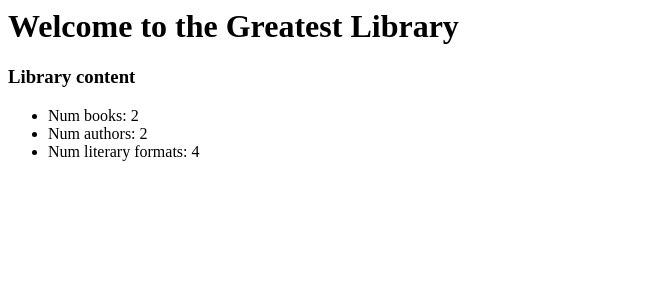
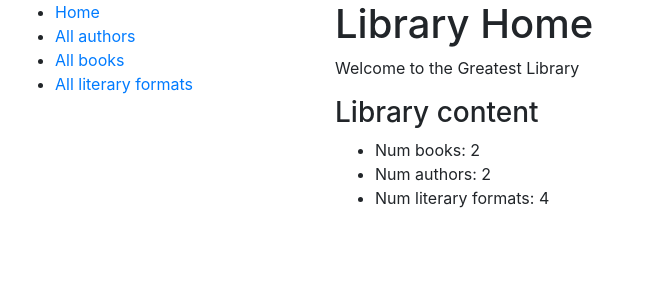
Before and after one commit to GavrilenkoVladimir/Django-lessons, a Django app: page /catalog/ in a window 1280 px wide. Shown: the top 300 px of the page, without its empty margins (0-646 px from the left). Run offline with Django 5.2, Linux system fonts and the light colour scheme; data comes from the database, SQL or seed files in the repository.

Commit message:
Connected Bootstrab and upgraded index template

```diff
--- a/templates/catalog/index.html
+++ b/templates/catalog/index.html
@@ -1,9 +1,44 @@
-<html>
-<h1>Welcome to the Greatest Library</h1>
+<!DOCTYPE "html">
+<html lang="en">
+<head>
+    <title>Library</title>
+    <meta charset="utf-8">
+    <meta name="viewport" content="width=device-width, initial-scale=1">
+    <link rel="stylesheet" href="https://cdn.jsdelivr.net/npm/bootstrap@4.6.2/dist/css/bootstrap.min.css" integrity="sha384-xOolHFLEh07PJGoPkLv1IbcEPTNtaed2xpHsD9ESMhqIYd0nLMwNLD69Npy4HI+N" crossorigin="anonymous">
+</head>
+<body>
+<div class="container-fluid">
+    <div class="row">
+        <div class="col-sm-3">
+            <ul>
+                <li>
+                    <a href="{% url 'catalog:index' %}">Home</a>
+                </li>
+                <li>
+                    <a href="#">All authors</a>
+                </li>
+                <li>
+                    <a href="#">All books</a>
+                </li>
+                <li>
+                    <a href="#">All literary formats</a>
+                </li>
+
+            </ul>
+        </div>
+        <div class="col-sm-9">
+            <h1>Library Home</h1>
+            <p>Welcome to the Greatest Library</p>
             <h3>Library content</h3>
             <ul>
                 <li>Num books: {{ num_books }}</li>
                 <li>Num authors: {{ num_authors }}</li>
                 <li>Num literary formats: {{ num_literary_formats }}</li>
             </ul>
+        </div>
+
+</div>
+
+</body>
+
 </html>
```
Lines whose indentation alone changed are shown as unchanged.
